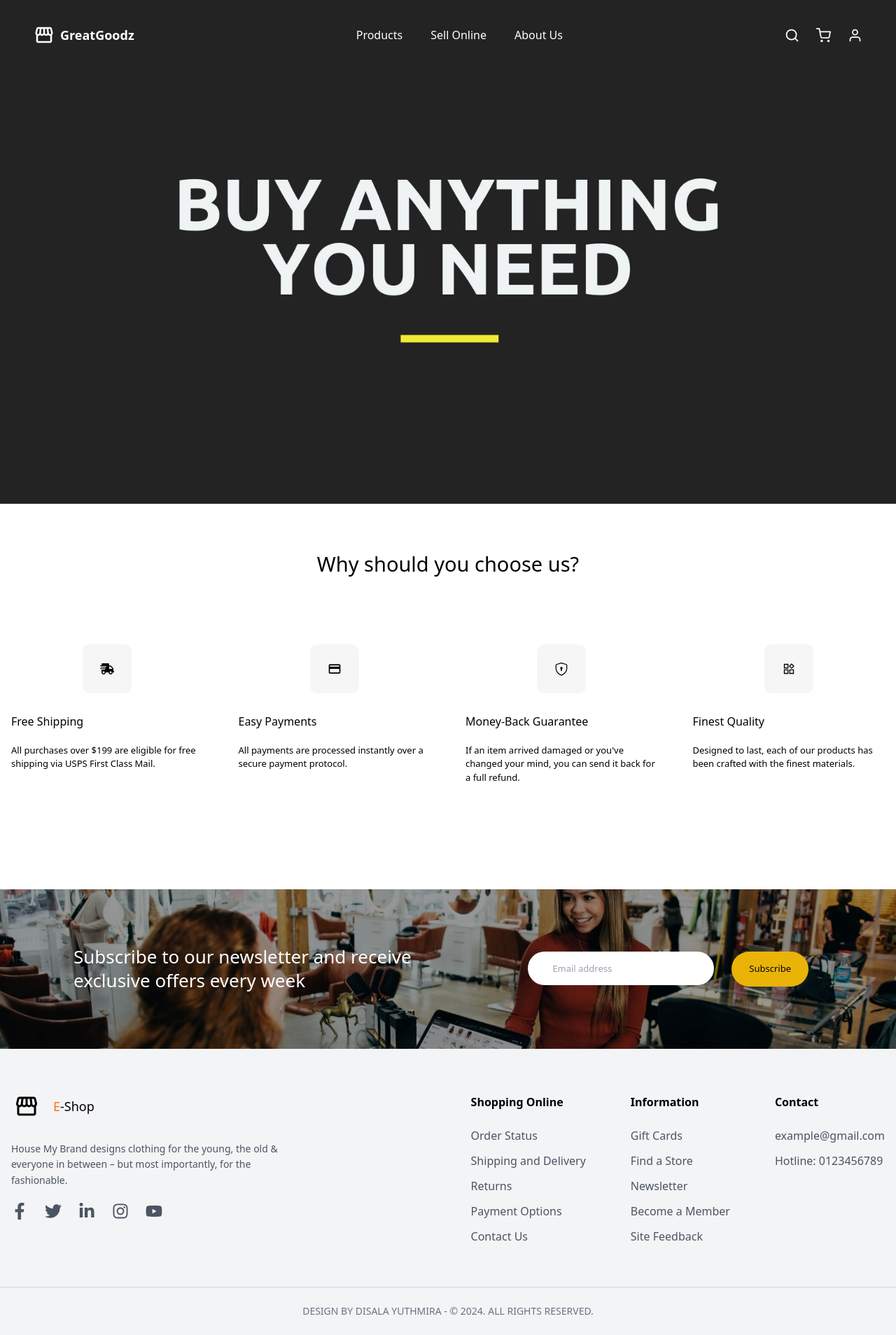
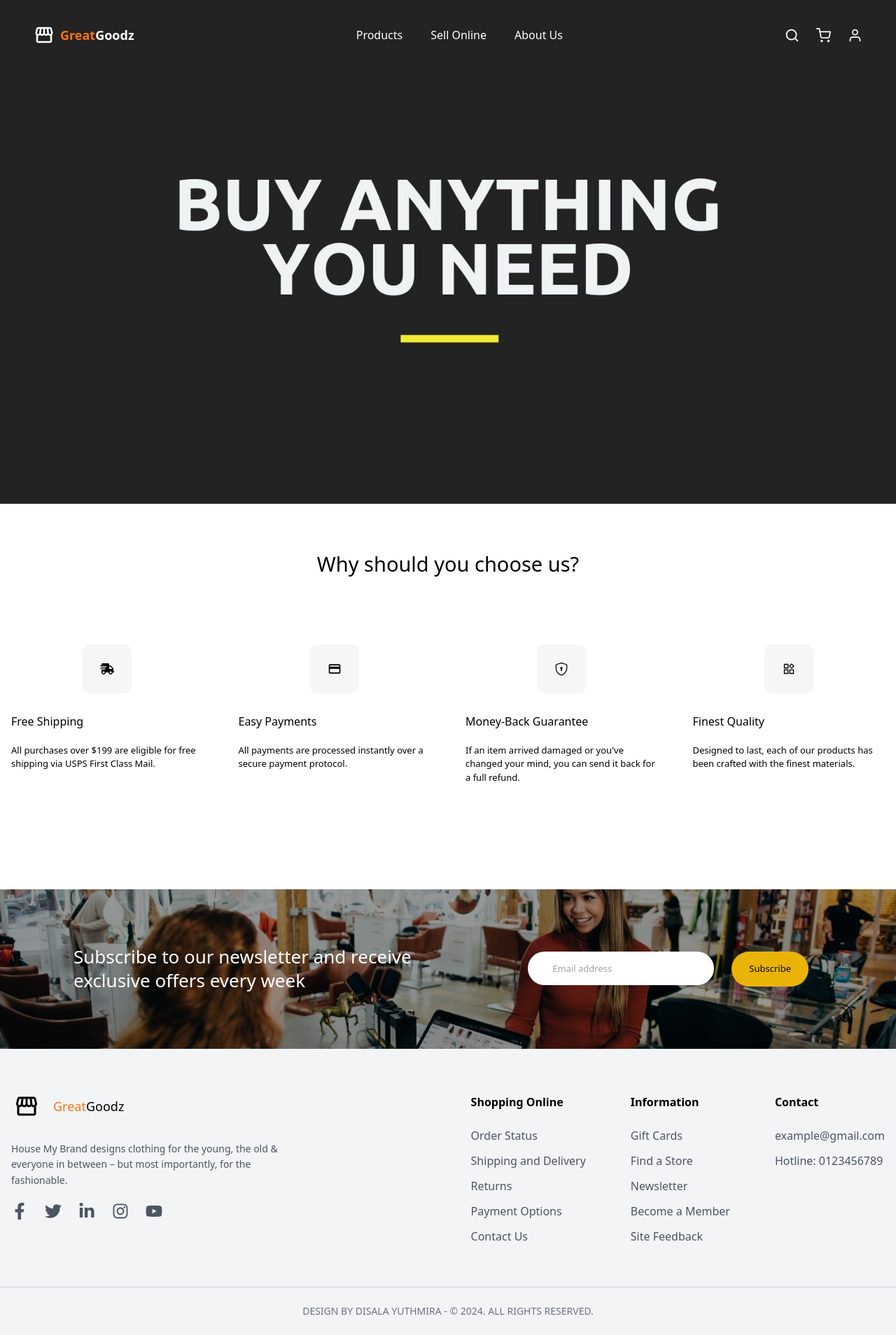
Before and after one commit to disalad/next-ecommerce, a Next.js app: page / in a window 1280 px wide. Shown: the whole page at 70% size. Built offline with nearby package versions, Linux system fonts and the light colour scheme; no server answers; what @bprogress/next would draw is missing.

Commit message:
update: Brand name typography

```diff
--- a/src/components/Footer/index.js
+++ b/src/components/Footer/index.js
@@ -16,9 +16,9 @@ const Footer = () => {
                         <h6 className='flex items-center text-black font-light mb-8 text-lg'>
                             <MdStorefront className='w-11 h-9 mr-4 text-black' />
                             <span className='font-medium text-orange-500'>
-                                E
+                                Great
                             </span>
-                            -Shop
+                            Goodz
                         </h6>
                         <p className='text-sm leading-relaxed text-gray-600'>
                             House My Brand designs clothing for the young, the
--- a/src/components/Header/index.js
+++ b/src/components/Header/index.js
@@ -45,7 +45,10 @@ const Header = () => {
                 <div className='flex items-center space-x-2'>
                     <MdStorefront size={30} />
                     <span className='font-bold text-lg'>
-                        <Link href='/'>GreatGoodz</Link>
+                        <Link href='/'>
+                            <span className='text-orange-500'>Great</span>
+                            Goodz
+                        </Link>
                     </span>
                 </div>
 
```
